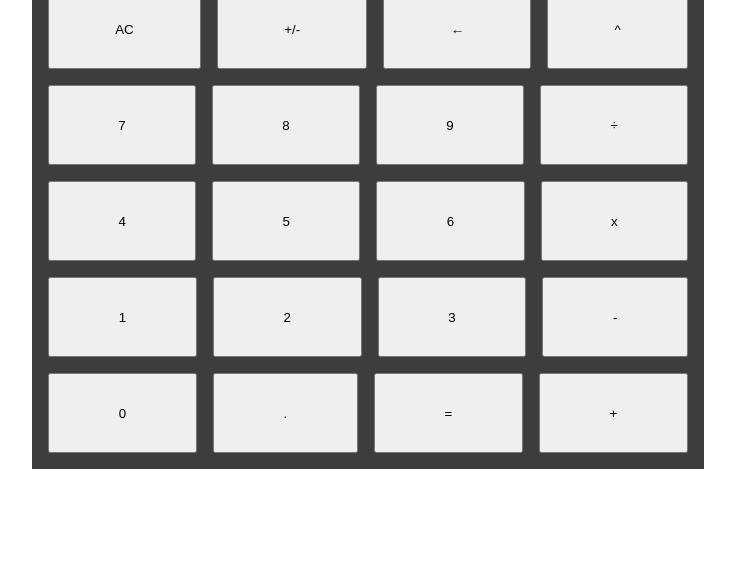
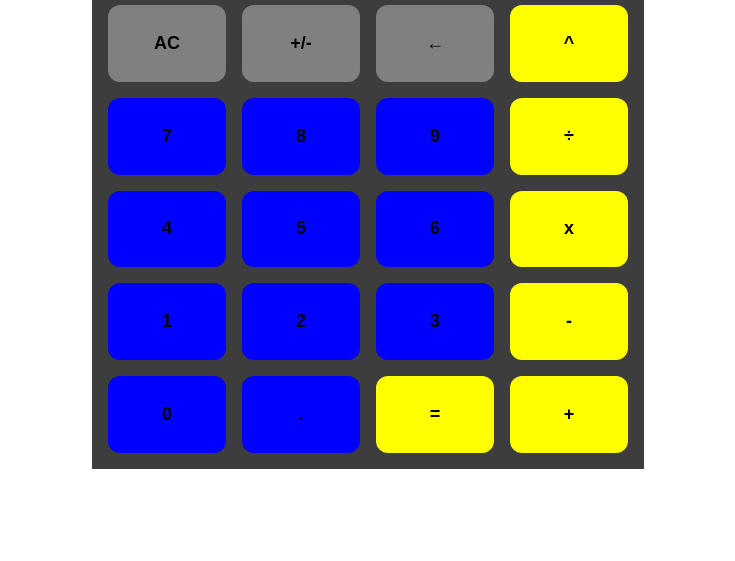
Before and after one commit to clint-ton/calculator, a plain HTML site: page index.html in a window 1280 px wide. Shown: the part 255-816 px from the top of the page, without its empty margins (272-1007 px from the left). Drawn offline with Linux system fonts and the light colour scheme.

Commit message:
fixed button styling

```diff
--- a/main.js
+++ b/main.js
@@ -4,6 +4,14 @@ const buttonLabels = [
     ['4', '5', '6', 'x'],
     ['1', '2', '3', '-'],
     ['0', '.', '=', '+'],
+]
+
+const buttonColors = [
+    ['grey', 'grey', 'grey', 'yellow'],
+    ['blue', 'blue', 'blue', 'yellow'],
+    ['blue', 'blue', 'blue', 'yellow'],
+    ['blue', 'blue', 'blue', 'yellow'],
+    ['blue', 'blue', 'yellow', 'yellow'],
 ]
 
 function add (x, y) {
@@ -49,7 +57,8 @@ function drawKeypad () {
         for (let j = 0; j < 4; j++) {
             const button = document.createElement('button');
             button.textContent = buttonLabels[i][j];
-            row.appendChild(button);
+            button.setAttribute('style', `background-color: ${buttonColors[i][j]}`);
+            row.appendChild(button)
         }
         buttons.appendChild(row);
     }
--- a/styles.css
+++ b/styles.css
@@ -3,6 +3,7 @@ body {
     align-items: center;
     justify-content: center;
     height: 100vh;
+    font-family: 'Roboto';
 }
 
 .container {
@@ -10,7 +11,7 @@ body {
     flex-direction: column;
     background-color: #3d3d3d;
     height: 75vh;
-    width: 50vw;
+    width: 65vh;
     gap: 16px;
     padding: 16px
 }
@@ -22,6 +23,7 @@ body {
     font-size: 14vh;
     padding-left: 1vw;
     padding-right: 1vh;
+    padding-bottom: 2vh;
 }
 
 .buttons {
@@ -40,4 +42,11 @@ body {
 
 button {
     flex-grow: 1;
+    padding: 0;
+    margin: 0;
+    width: 10%;
+    font-size: large;
+    font-weight: 800;
+    border-radius: 12px;
+    border: none;
 }
```
Also changed, not shown: todo.txt.
